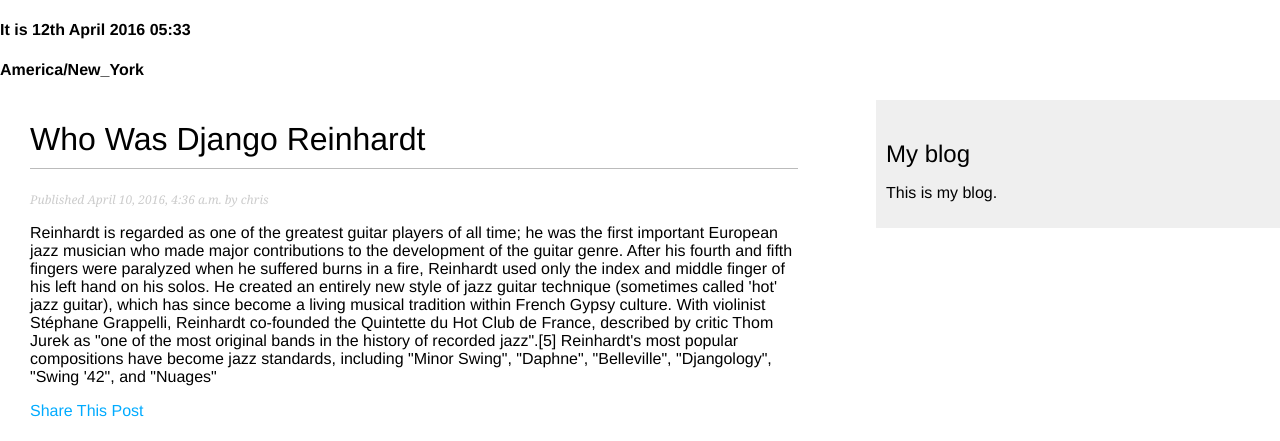
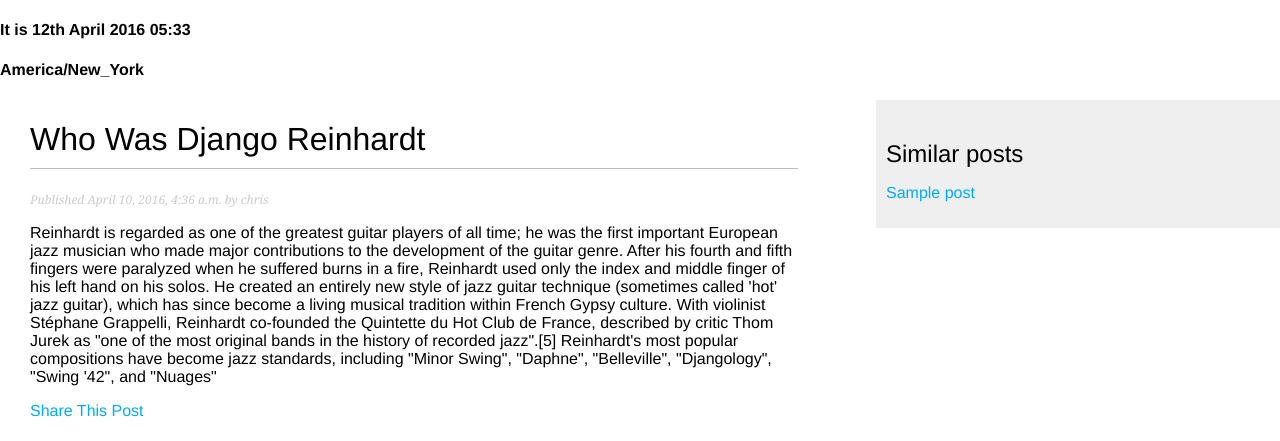
Before and after one commit to chriskavanagh/Blog, a Django app: template my_env/src/templates/blog/post/detail.html in a window 1280 px wide. Shown: the top 441 px of the page. Run offline with Django 3.2, Linux system fonts and the light colour scheme; data comes from the database, SQL or seed files in the repository; both versions use the stored data as it was after the commit; the template is opened without the code that fills it: values that come from a table or form of the project are taken from there, most other values are stand-ins (such as "Sample title", 1, 10 or a date in 2020); parts of the project's set-up code (start-up, migrations or seed data) failed here and were passed over.

Commit message:
added similar posts

```diff
--- a/my_env/src/blog/admin.py
+++ b/my_env/src/blog/admin.py
@@ -3,7 +3,7 @@
 
 # Register your models here.
 class PostAdmin(admin.ModelAdmin):
-    list_display = ('title', 'slug', 'author', 'publish', 'status')
+    list_display = ('title', 'pk', 'slug', 'author', 'publish', 'status')
     list_filter = ('status', 'created', 'publish', 'author')
     search_fields = ('title', 'body')
     prepopulated_fields = {'slug': ('title',)}
--- a/my_env/src/templates/blog/base.html
+++ b/my_env/src/templates/blog/base.html
@@ -20,10 +20,15 @@
         {% block content %}
         {% endblock %}
     </div>
+
+{% block sidebar %}
+
     <div id="sidebar">
         <h2>My blog</h2>
         <p>This is my blog.</p>
+    </div>
 
-    </div>
+{% endblock sidebar %}
+
 </body>
 </html>
--- a/my_env/src/templates/blog/post/detail.html
+++ b/my_env/src/templates/blog/post/detail.html
@@ -11,7 +11,17 @@
 
         <p><a href="{% url 'blog:post_share' post.id %}">Share This Post</a></p>
         <br>
-        <br>
+
+{% comment %}
+        <h2>Similar posts</h2>
+        {% for post in similar_posts %}
+        <p><a href="{{ post.get_absolute_url }}">{{ post.title }}</a></p>
+
+    {% empty %}
+        There are no similar posts yet.
+    {% endfor %}
+    <br>
+{% endcomment %}
 
     {% with comments.count as total_comments %}
         <h2>{{ total_comments }} comment{{ total_comments|pluralize }}</h2>
@@ -43,5 +53,18 @@
             <p><input type="submit" value="Add comment"></p>
         </form>
     {% endif %}
+{% endblock %}
 
-{% endblock %}
+{# override sidebar #}
+{% block sidebar %}
+    <div id="sidebar">
+        <h2>Similar posts</h2>
+        {% if similar_posts %}
+            {% for post in similar_posts %}
+            <p><a href="{{ post.get_absolute_url }}">{{ post.title }}</a></p>
+        {% empty %}
+            <p>There Are No Similar Posts</p>
+        {% endfor %}
+        {% endif %}
+    </div>
+{% endblock sidebar %}
--- a/my_env/src/templates/blog/post/list.html
+++ b/my_env/src/templates/blog/post/list.html
@@ -2,8 +2,6 @@
 {% load staticfiles %}
 
 {% block title %}My Blog{% endblock %}
-
-
 
 
 {% block content %}
```
Also changed, not shown: my_env/src/blog/views.py (+8 -3 lines), my_env/src/db.sqlite3, 2 other files.
